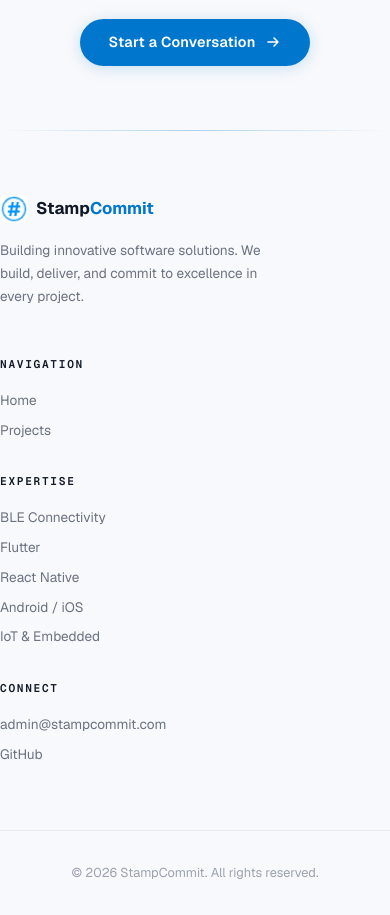
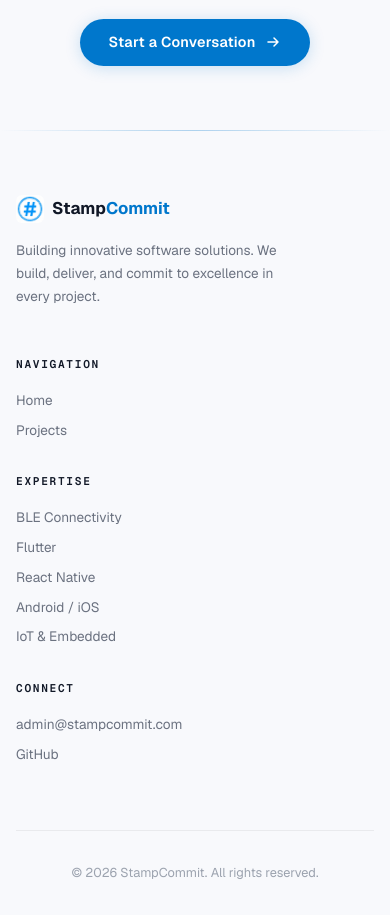
Before and after one commit to StampCommit/stampcommit, a Next.js app: page / in a window 390 px wide. Shown: the part 5200-6115 px from the top of the page. Built offline with nearby package versions, Linux system fonts and the light colour scheme.

Commit message:
fix(footer): correct padding on mobile viewport
Removes shorthand padding property that wiped out horizontal container padding on small screens.

```diff
--- a/src/components/Footer/Footer.module.css
+++ b/src/components/Footer/Footer.module.css
@@ -4,7 +4,8 @@
 }
 
 .content {
-  padding: var(--space-3xl) 0 var(--space-xl);
+  padding-top: var(--space-3xl);
+  padding-bottom: var(--space-xl);
 }
 
 .top {
```
